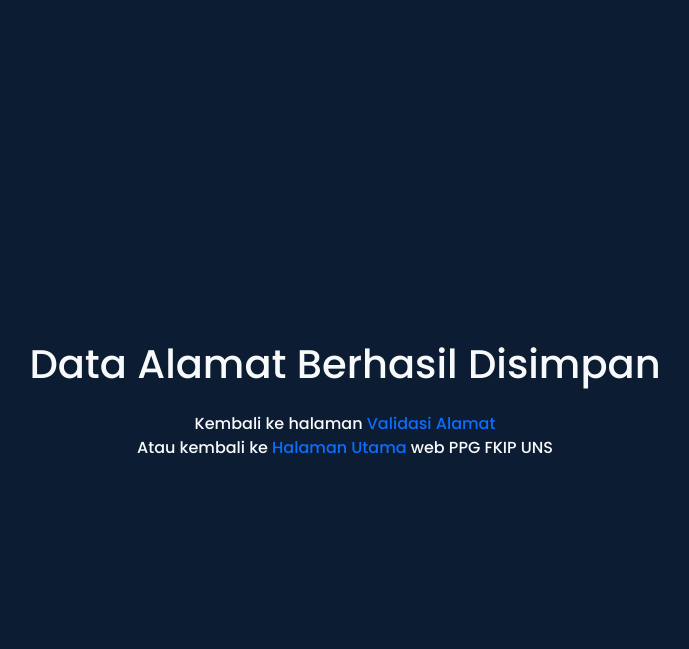
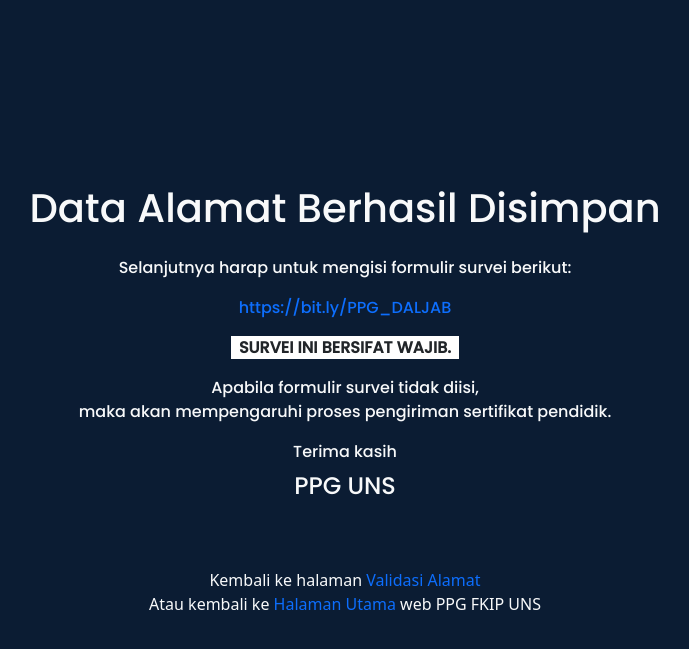
Before and after one commit to hijrahassalam/form-ppg, a PHP site: page /redirect.php in a window 1280 px wide. Shown: the top 649 px of the page, without its empty margins (295-984 px from the left). Run offline with PHP 8.4, Linux system fonts and the light colour scheme.

Commit message:
improv informasi dlm redirect page

```diff
--- a/redirect.php
+++ b/redirect.php
@@ -29,10 +29,18 @@
                     <h1 class="poppins-font text-light">Data Alamat Berhasil Disimpan</h1>
                     <br><br><br>
 
+                    <p class="poppins-font text-light">Selanjutnya harap untuk mengisi formulir survei berikut:</p>
+                    <p class="poppins-font text-light"><a class="text-decoration-none" href="https://bit.ly/PPG_DALJAB" target="_blank">https://bit.ly/PPG_DALJAB</a></p>
+                    <br>
+                    <p class="poppins-font"><strong class="px-2" style="background-color: white">SURVEI INI BERSIFAT WAJIB. </strong></p>
+                    <br>
+                    <p class="poppins-font text-light">Apabila formulir survei tidak diisi,<br>maka akan mempengaruhi proses pengiriman sertifikat pendidik.</p>
 
+                    <p class="poppins-font text-light pb-0 mb-0">Terima kasih</p>
+                    <p class="poppins-font text-light pt-1 fs-4">PPG UNS</p>
 
-                    <h7 class="poppins-font text-light">Kembali ke halaman <a class="text-decoration-none" href="https://ppg.fkip.uns.ac.id/validasi-alamat">Validasi Alamat</a></h7>
-                    <h7 class="poppins-font text-light">Atau kembali ke <a class="text-decoration-none" href="https://ppg.fkip.uns.ac.id/">Halaman Utama</a> web PPG FKIP UNS</h7>
+                    <h7 class="text-light pt-5">Kembali ke halaman <a class="text-decoration-none" href="https://ppg.fkip.uns.ac.id/validasi-alamat">Validasi Alamat</a></h7>
+                    <h7 class="text-light">Atau kembali ke <a class="text-decoration-none" href="https://ppg.fkip.uns.ac.id/">Halaman Utama</a> web PPG FKIP UNS</h7>
                     </p>
                 </div>
             </div>
```
